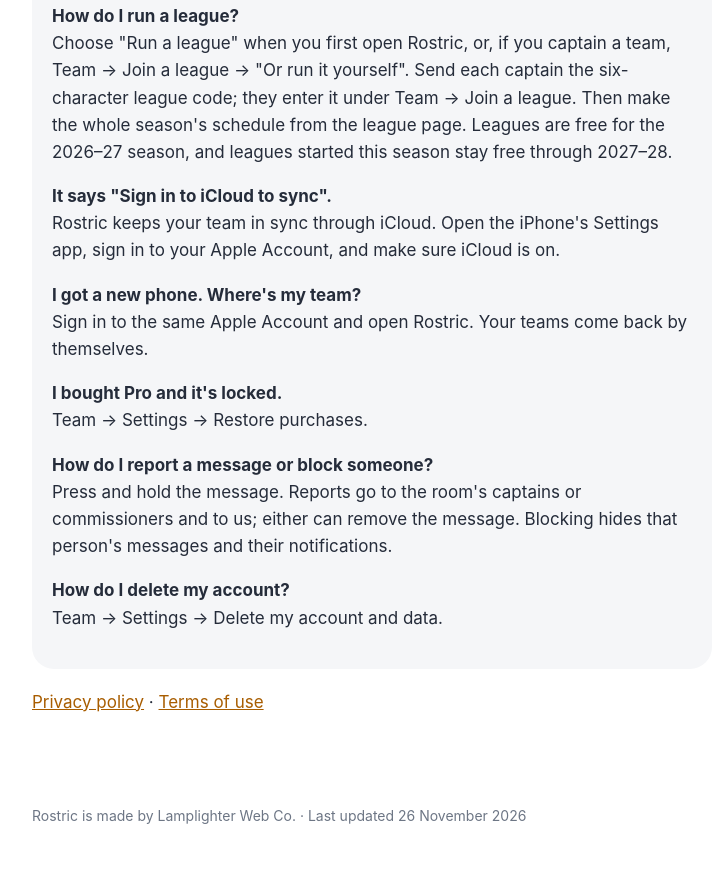
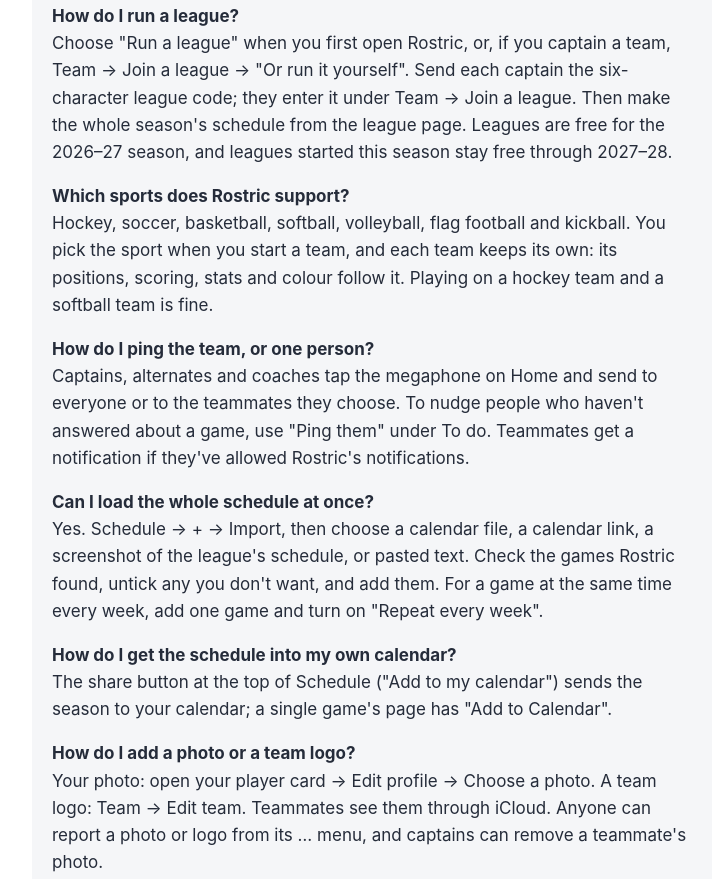
Before and after one commit to SebasVidrio/rostric-site, a plain HTML site: page support.html in a window 1280 px wide. Shown: the part 766-1645 px from the top of the page, without its empty margins (268-986 px from the left). Drawn offline with Linux system fonts and the light colour scheme.

Commit message:
Help: which sports, pinging the team, importing a schedule, calendar export, photos and logos
Co-Authored-By: Claude Opus 5.5 <noreply@anthropic.com>
Claude-Session: https://claude.ai/code/session_0132PtNKxJeJ1Mg82Nr7aipb

```diff
--- a/support.html
+++ b/support.html
@@ -25,6 +25,11 @@
 <p><strong>How do I get my team on Rostric?</strong><br>One person starts the team and becomes captain. Open the Team tab, tap "Invite the bench" and share the six-character code. Everyone else chooses "Join a team" and types it in. Joining is free.</p>
 <p><strong>Do players have to pay?</strong><br>No. Joining any number of teams, replying, the schedule, chat, final scores, standings and every stat are free. Rostric Pro (one purchase, no subscription) is for the people who run the team: live goal-by-goal scoring and box scores, setting lines, brackets, dues and a personal game log. One Pro on the bench is enough to live-score games for everyone.</p>
 <p><strong>How do I run a league?</strong><br>Choose "Run a league" when you first open Rostric, or, if you captain a team, Team → Join a league → "Or run it yourself". Send each captain the six-character league code; they enter it under Team → Join a league. Then make the whole season's schedule from the league page. Leagues are free for the 2026–27 season, and leagues started this season stay free through 2027–28.</p>
+<p><strong>Which sports does Rostric support?</strong><br>Hockey, soccer, basketball, softball, volleyball, flag football and kickball. You pick the sport when you start a team, and each team keeps its own: its positions, scoring, stats and colour follow it. Playing on a hockey team and a softball team is fine.</p>
+<p><strong>How do I ping the team, or one person?</strong><br>Captains, alternates and coaches tap the megaphone on Home and send to everyone or to the teammates they choose. To nudge people who haven't answered about a game, use "Ping them" under To do. Teammates get a notification if they've allowed Rostric's notifications.</p>
+<p><strong>Can I load the whole schedule at once?</strong><br>Yes. Schedule → + → Import, then choose a calendar file, a calendar link, a screenshot of the league's schedule, or pasted text. Check the games Rostric found, untick any you don't want, and add them. For a game at the same time every week, add one game and turn on "Repeat every week".</p>
+<p><strong>How do I get the schedule into my own calendar?</strong><br>The share button at the top of Schedule ("Add to my calendar") sends the season to your calendar; a single game's page has "Add to Calendar".</p>
+<p><strong>How do I add a photo or a team logo?</strong><br>Your photo: open your player card → Edit profile → Choose a photo. A team logo: Team → Edit team. Teammates see them through iCloud. Anyone can report a photo or logo from its … menu, and captains can remove a teammate's photo.</p>
 <p><strong>It says "Sign in to iCloud to sync".</strong><br>Rostric keeps your team in sync through iCloud. Open the iPhone's Settings app, sign in to your Apple Account, and make sure iCloud is on.</p>
 <p><strong>I got a new phone. Where's my team?</strong><br>Sign in to the same Apple Account and open Rostric. Your teams come back by themselves.</p>
 <p><strong>I bought Pro and it's locked.</strong><br>Team → Settings → Restore purchases.</p>
```
